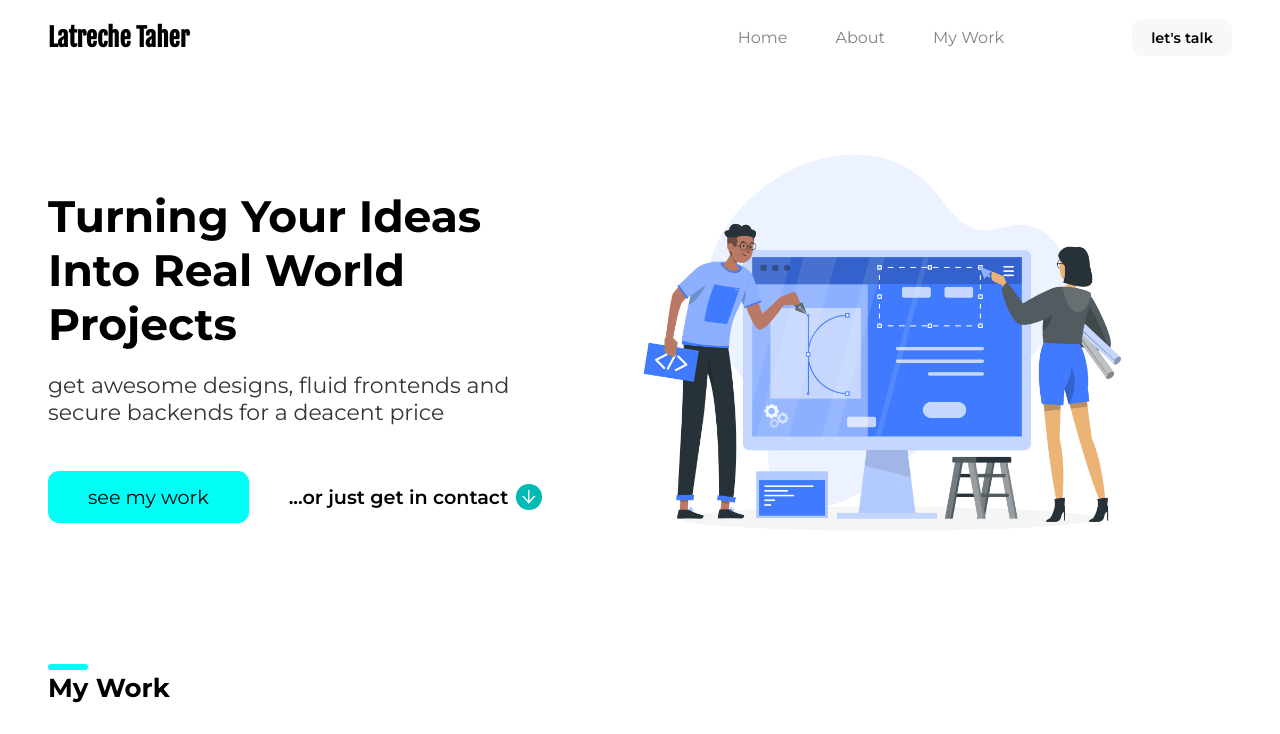
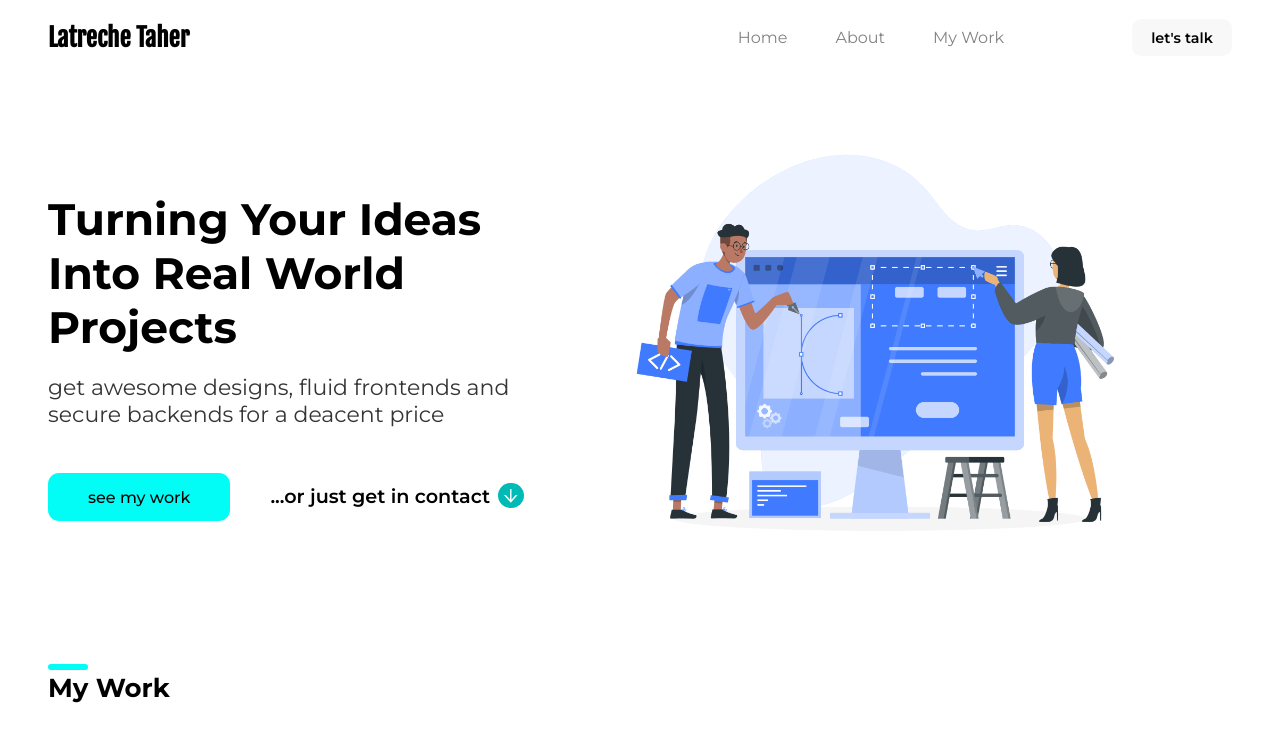
Before and after one commit to taher33/portfolio, a React (Create React App) app: page / in a window 1280 px wide. Shown: the top 734 px of the page. Built offline with nearby package versions, Linux system fonts and the light colour scheme; a web font is replaced by a local one.

Commit message:
some fixes

```diff
--- a/src/styles/landing.module.scss
+++ b/src/styles/landing.module.scss
@@ -31,8 +31,8 @@
       button {
         font-family: "Montserrat";
         color: rgb(0, 0, 0);
-        font-weight: 400;
-        font-size: 1.2rem;
+        font-weight: 500;
+        font-size: 1rem;
         border: none;
         background-color: $primary-color;
         padding: 0.8rem 2rem;
@@ -145,7 +145,7 @@
         flex-direction: row;
         align-items: baseline;
         button {
-          font-size: 1.2rem;
+          font-size: 1rem;
           padding: 0.9rem 2.5rem;
         }
         span {
```
